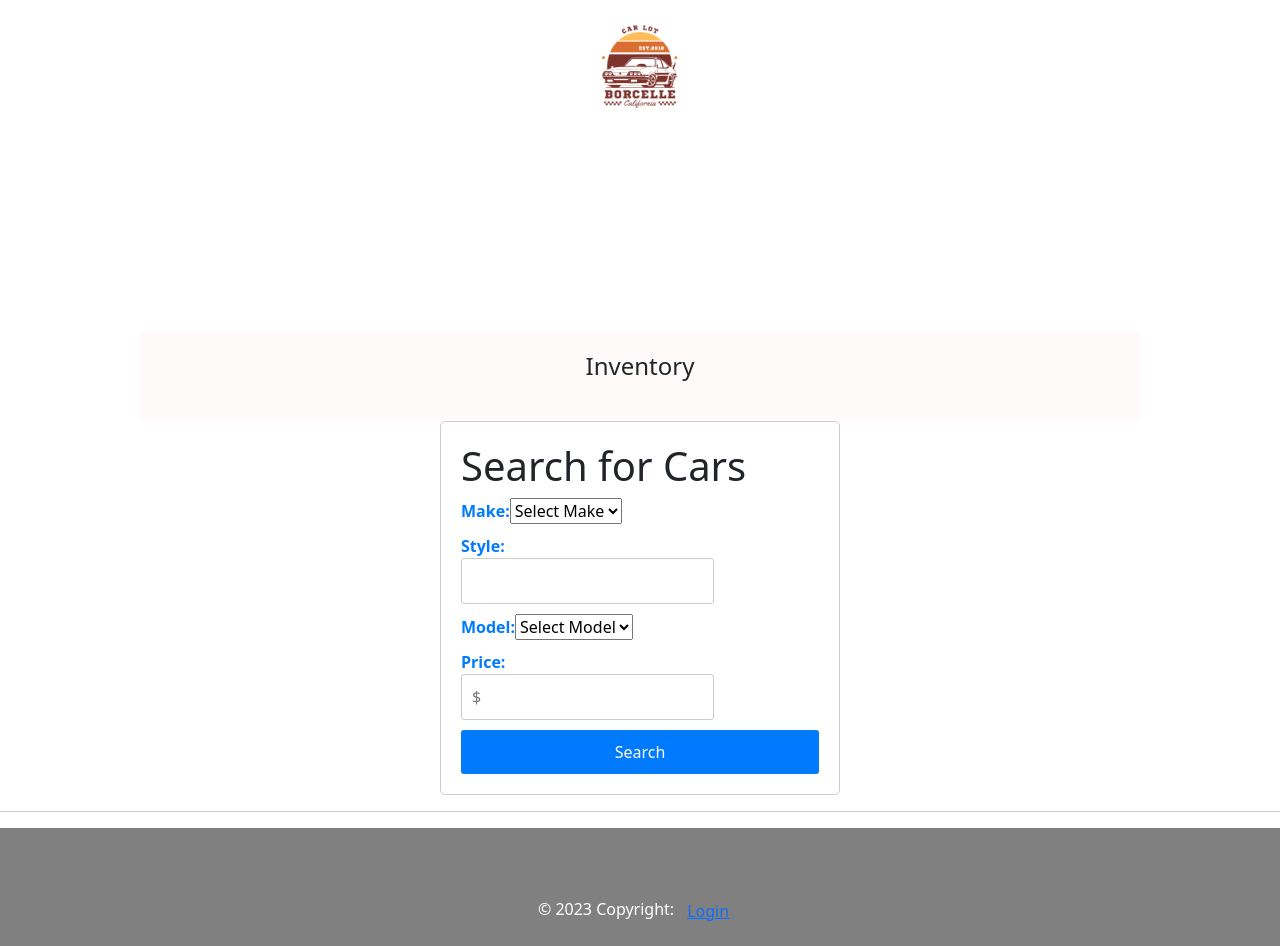
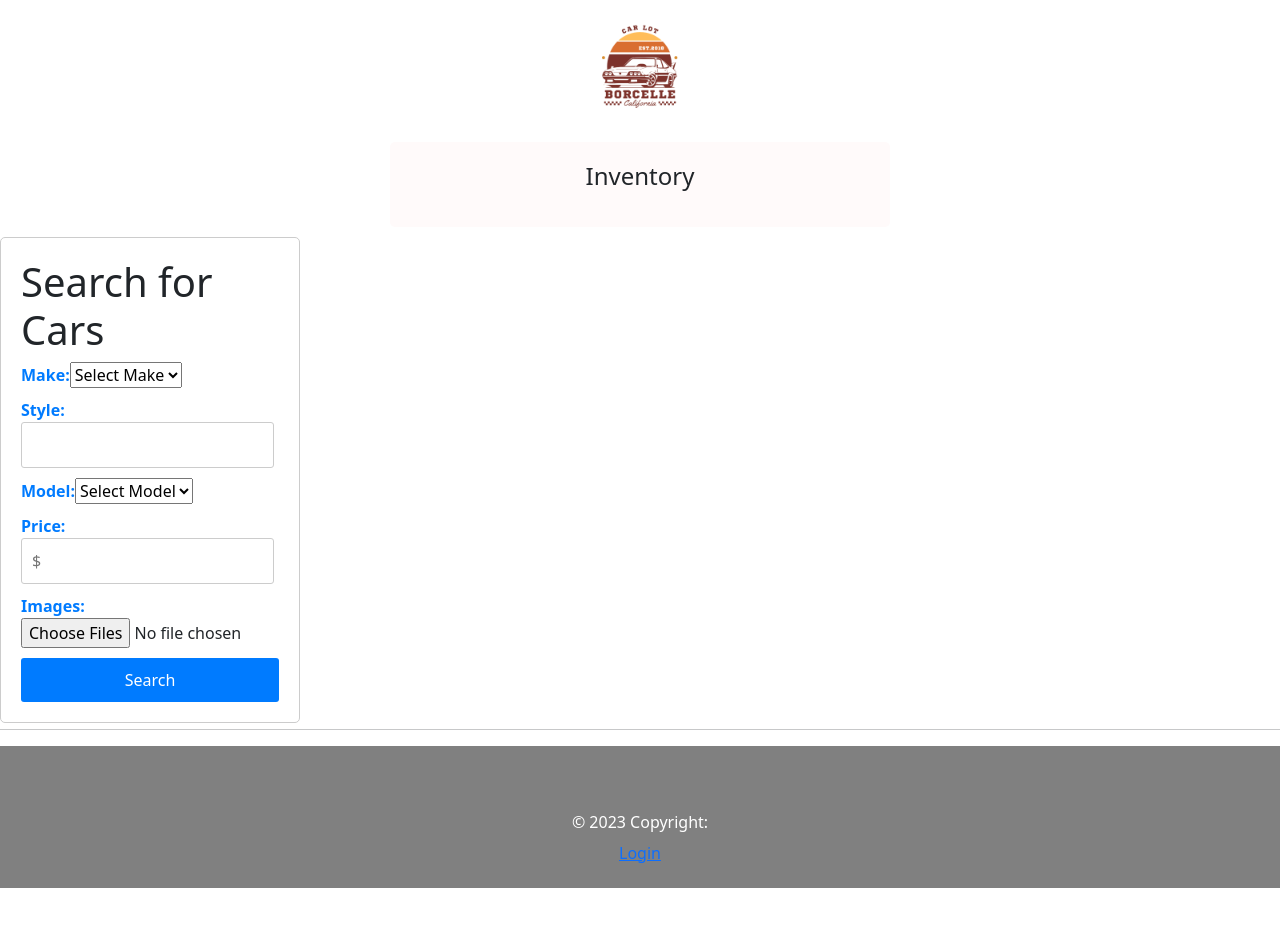
Before and after one commit to BrayanSO/CarLot, a React (Create React App) app: page / in a window 1280 px wide. After the commit the page ends 888 px from the top, so only its background shows below. Built offline with nearby package versions, Linux system fonts and the light colour scheme.

Commit message:
Many changes

```diff
--- a/package.json
+++ b/package.json
@@ -14,6 +14,7 @@
     "react": "^18.2.0",
     "react-bootstrap": "^2.8.0",
     "react-dom": "^18.2.0",
+    "react-responsive-carousel": "^3.2.23",
     "react-router-dom": "^6.15.0",
     "react-scripts": "5.0.1",
     "sqlite3": "^5.1.6",
--- a/src/App.js
+++ b/src/App.js
@@ -2,6 +2,7 @@ import React from 'react';
 import 'bootstrap/dist/css/bootstrap.min.css'; // Importa los estilos CSS de Bootstrap
 import CarList from "./components/CarList.jsx";
 import Identify from './components/Identify.jsx';
+import  "./Styles/App.css"
 const handleSearch = (searchData) => {
   // Aquí debes implementar la lógica para buscar autos con los datos de búsqueda (searchData)
   // Puedes mostrar los resultados de la búsqueda en otro componente o realizar cualquier acción necesaria.
@@ -14,7 +15,9 @@ function App() {
   return (
     <div>
       <CarList />
-      <Identify onSearch={handleSearch} />
+      <div className='filter'>
+      <Identify  onSearch={handleSearch} />
+      </div>
       <hr />
     </div>
   );
--- a/src/Styles/App.css
+++ b/src/Styles/App.css
@@ -1,37 +1,6 @@
-.App {
-  text-align: center;
+.filter {
+
+  position: relative;
+  top: 10px;
+  width: 300px;
 }
-
-.App-logo {
-  height: 40vmin;
-  pointer-events: none;
-}
-
-@media (prefers-reduced-motion: no-preference) {
-  .App-logo {
-    animation: App-logo-spin infinite 20s linear;
-  }
-}
-
-.App-header {
-  background-color: #282c34;
-  min-height: 100vh;
-  flex-direction: column;
-  align-items: center;
-  justify-content: center;
-  font-size: calc(10px + 2vmin);
-  color: rgb(153, 19, 19);
-}
-
-.App-link {
-  color: #61dafb;
-}
-
-@keyframes App-logo-spin {
-  from {
-    transform: rotate(0deg);
-  }
-  to {
-    transform: rotate(360deg);
-  }
-}
--- a/src/Styles/CarListSyle.css
+++ b/src/Styles/CarListSyle.css
@@ -1,7 +1,7 @@
 /* CarListStyle.css */
 
 .car-list-container {
-    max-width: 1000px;
+    max-width: 500px;
     margin: 0 auto;
     padding: 20px;
     background-color: #fffafa;
@@ -11,7 +11,7 @@
   .car-list-container h1 {
     font-size: 24px;
     text-align: center;
-    margin-bottom: 20px;
+    margin-bottom: 0px;
   }
 
   .car-card {
@@ -24,8 +24,8 @@
   }
 
   .car-card img {
-    width: 300px;
-    height: 200px;
+    width: 800px;
+    height: 300px;
   }
 
   .car-info p {
--- a/src/Styles/Header.css
+++ b/src/Styles/Header.css
@@ -2,5 +2,5 @@ img {
     width: 100px;
     height: 100px;
     align-items: center !important;
-    margin-bottom: 200px;
+    margin-bottom: 10px;
 }
--- a/src/components/CarList.jsx
+++ b/src/components/CarList.jsx
@@ -1,12 +1,14 @@
 import React, { useState, useEffect } from 'react';
 import "../Styles/CarListSyle.css";
-import EditCarModal from "../pages/CarEditForm.jsx" // Importa tu componente de edición de automóviles
-
+import EditCarModal from "../pages/CarEditForm.jsx"; // Importa tu componente de edición de automóviles
+import { Carousel } from 'react-responsive-carousel';
+import 'react-responsive-carousel/lib/styles/carousel.min.css';
 
 const CarList = () => {
   const [cars, setCars] = useState([]);
-  const [editIndex, setEditIndex] = useState(null); // Estado para rastrear el índice del automóvil en edición
+  const [editIndex, setEditIndex] = useState(null);
   const [showEditModal, setShowEditModal] = useState(false);
+
   useEffect(() => {
     // Obtener la lista de autos desde el almacenamiento local
     const savedCars = JSON.parse(localStorage.getItem('cars')) || [];
@@ -14,31 +16,22 @@ const CarList = () => {
   }, []);
 
   const handleDeleteClick = (index) => {
-    // Elimina el formulario con el índice especificado
     const updatedCars = [...cars];
     updatedCars.splice(index, 1);
     setCars(updatedCars);
-
-    // Actualiza el almacenamiento local
     localStorage.setItem('cars', JSON.stringify(updatedCars));
   };
 
   const handleEditClick = (index) => {
-    // Establece el índice del automóvil en edición
     setEditIndex(index);
-    // Muestra el modal de edición
     setShowEditModal(true);
   };
 
-
   const handleEditSave = (editedCar) => {
-    // Actualiza la lista de automóviles con los cambios realizados
     const updatedCars = [...cars];
     updatedCars[editIndex] = editedCar;
     setCars(updatedCars);
-    setEditIndex(null); // Sale del modo de edición
-
-    // Actualiza el almacenamiento local
+    setEditIndex(null);
     localStorage.setItem('cars', JSON.stringify(updatedCars));
   };
 
@@ -48,15 +41,21 @@ const CarList = () => {
       <ul>
         {cars.map((car, index) => (
           <div key={index} className="car-card">
-            <img src={car.image} alt={`${car.make} ${car.model}`} />
+            <Carousel autoPlay interval={3000} showThumbs={false}>
+              {car.images.map((image, imageIndex) => (
+                <div key={imageIndex}>
+                  <img src={image} alt={`${car.make} ${car.model}`} />
+                </div>
+              ))}
+            </Carousel>
             <div className="car-info">
               <p>
                 <strong>Marca:</strong> {car.make} <br />
                 <strong>Modelo:</strong> {car.model} <br />
                 <strong>Precio:</strong> ${car.price}
               </p>
-              <button onClick={() => handleDeleteClick(index)}>Eliminate</button>
-              <button onClick={() => handleEditClick(index)}>Edit</button>
+              <button onClick={() => handleDeleteClick(index)}>Eliminar</button>
+              <button onClick={() => handleEditClick(index)}>Editar</button>
             </div>
           </div>
         ))}
--- a/src/components/Footer.jsx
+++ b/src/components/Footer.jsx
@@ -10,12 +10,12 @@ export default function App() {
 
       <div className='text-center p-3' style={{ backgroundColor: 'grey' }}>
         © 2023 Copyright:
-        <a className='text' href='https://github.com/BrayanSO/CarLot'>
+        <div className='text' href='https://github.com/BrayanSO/CarLot'>
           {/*More information*/}
           <Link to="/LoginForm">
-          <button  class="btn btn-link">Login</button>
+          <button  className="btn btn-link">Login</button>
           </Link>
-        </a>
+        </div>
       </div>
     </MDBFooter>
   );
--- a/src/components/Header.jsx
+++ b/src/components/Header.jsx
@@ -8,9 +8,9 @@ import "../Styles/Header.css"
 function Header() {
   return (
     <header>
-      <Navbar  className="nav-pills nav-stacked justify-content-center">
+      <Navbar  className="justify-content-center">
 
-            <Nav className="justify-content-center">
+            <Nav >
               <div className='logo'>
               <Nav.Link as={Link}to="/"><img src={CarLogo} alt="Logo"></img></Nav.Link>
               </div>
--- a/src/components/Identify.jsx
+++ b/src/components/Identify.jsx
@@ -2,7 +2,7 @@ import React, { useState } from 'react';
 import "../Styles/CarFstyle.css";
 
 const Identify = ({ onSearch }) => {
-  const [formData, setFormData] = useState({ make: '', style: '', model: '', price: '', image: null });
+  const [formData, setFormData] = useState({ make: '', style: '', model: '', price: '', images: [] });
 
   const handleInputChange = (event) => {
     const { name, value } = event.target;
@@ -10,8 +10,9 @@ const Identify = ({ onSearch }) => {
   };
 
   const handleImageChange = (event) => {
-    const imageFile = event.target.files[0];
-    setFormData({ ...formData, image: URL.createObjectURL(imageFile) });
+    const imageFiles = event.target.files;
+    const imageUrls = Array.from(imageFiles).map((file) => URL.createObjectURL(file));
+    setFormData({ ...formData, images: [...formData.images, ...imageUrls] });
   };
 
   const handleSubmit = () => {
@@ -21,7 +22,7 @@ const Identify = ({ onSearch }) => {
       const savedCars = JSON.parse(localStorage.getItem('cars')) || [];
       savedCars.push(formData);
       localStorage.setItem('cars', JSON.stringify(savedCars));
-      setFormData({ make: '', style: '', model: '', price: '', image: null });
+      setFormData({ make: '', style: '', model: '', price: '', images: [] });
     }
   };
 
@@ -77,16 +78,16 @@ const Identify = ({ onSearch }) => {
           <label>Price:</label>
           <input type="number" placeholder="$" name="price" value={formData.price} onChange={handleInputChange} />
         </div>
-        {onSearch ? null : (
-          <div className="form-group">
-            <label>Image:</label>
-            <input type="file" name="image" accept="image/*" onChange={handleImageChange} />
-          </div>
-        )}
+        <div className="form-group">
+          <label>Images:</label>
+          <input type="file" name="image" accept="image/*" onChange={handleImageChange} multiple={true} />
+        </div>
 
-        {formData.image && !onSearch && (
+        {formData.images.length > 0 && !onSearch && (
           <div className="image-preview">
-            <img src={formData.image} alt="Preview" />
+            {formData.images.map((imageUrl, index) => (
+              <img key={index} src={imageUrl} alt={`Preview ${index}`} />
+            ))}
           </div>
         )}
 
```
Also changed, not shown: src/Store/Flux.jsx (+16 -13 lines), src/Styles/Filter.css (added), 1 other file (tests, documents, lock files or other folders). Lines whose indentation alone changed are shown as unchanged.
